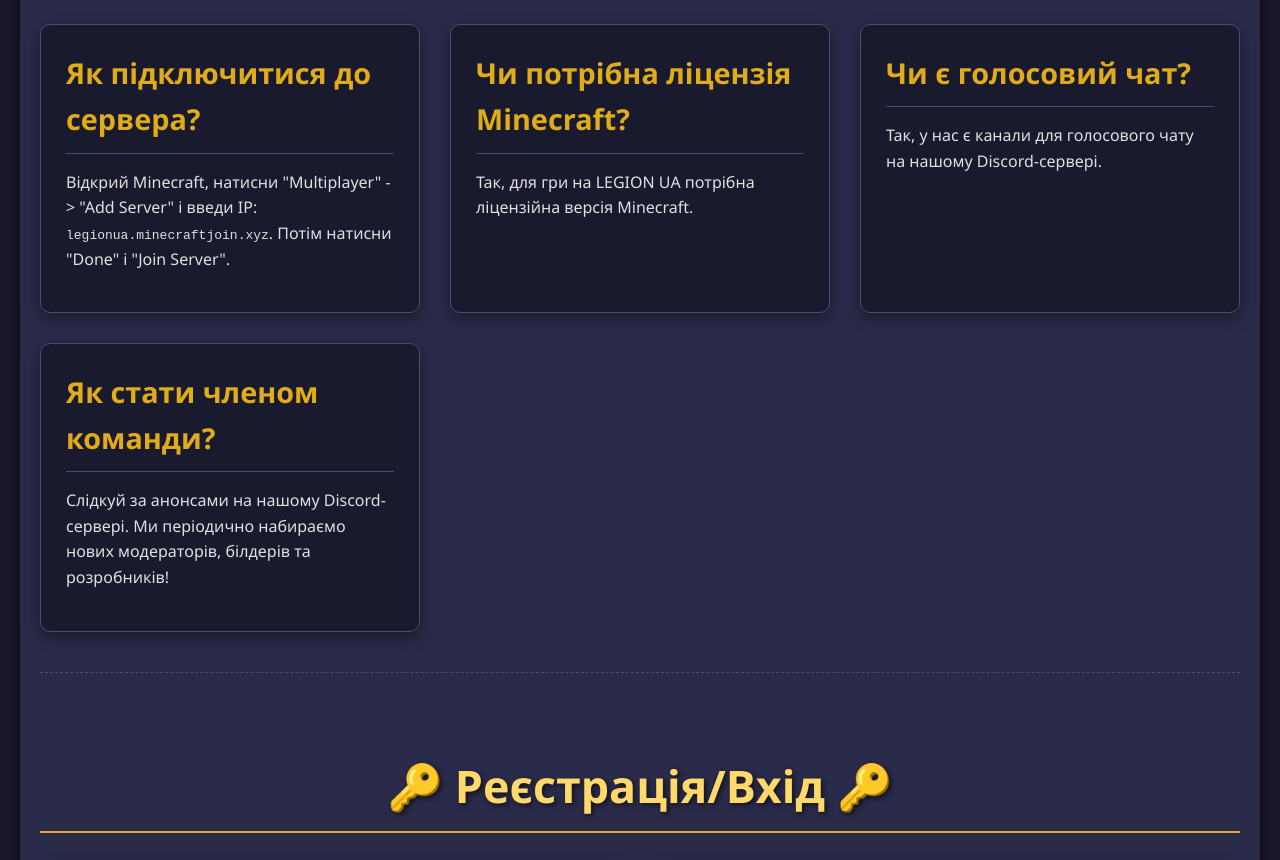
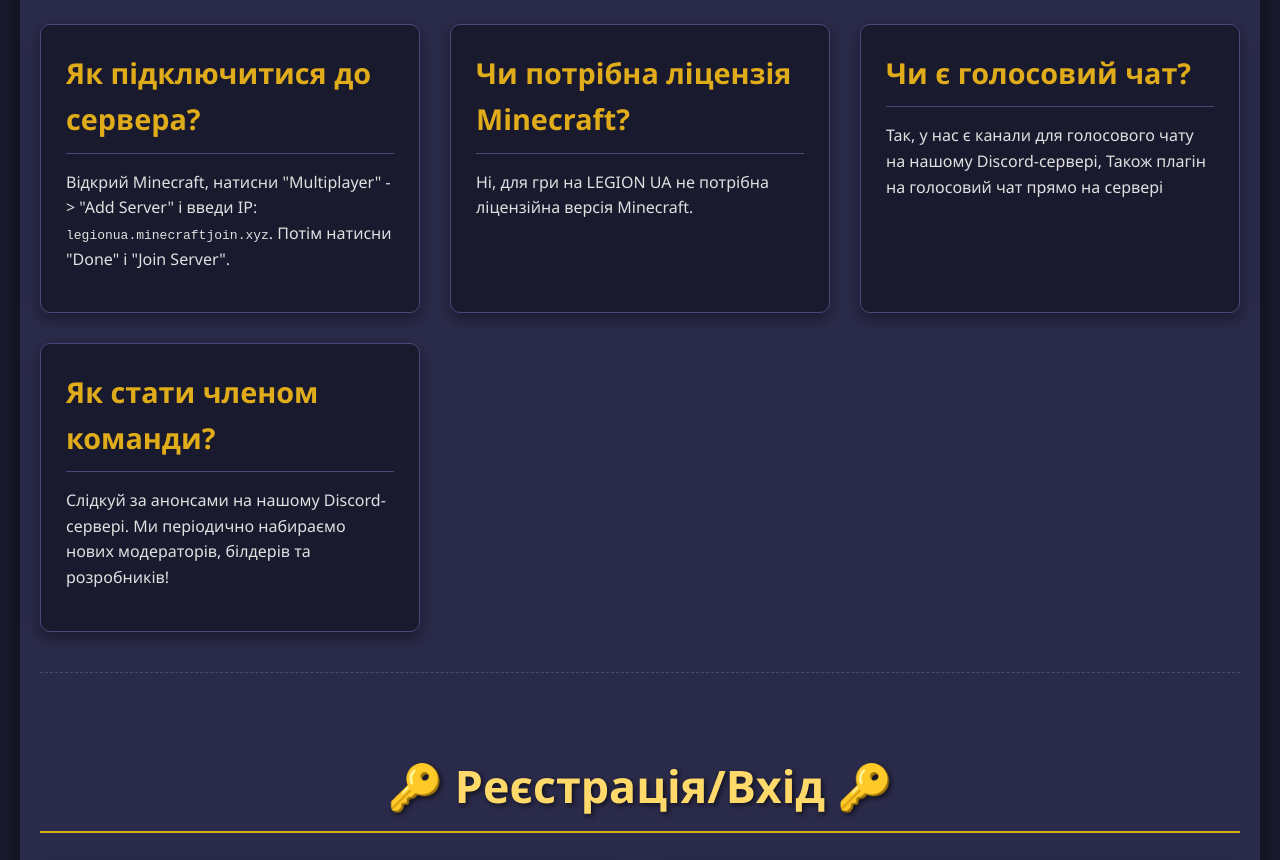
Before and after one commit to Taras2016666/legionuasite, a plain HTML site: page wiki.html in a window 1280 px wide. Shown: the part 3880-4740 px from the top of the page. Drawn offline with Linux system fonts and the light colour scheme.

Commit message:
Покращив

```diff
--- a/wiki.html
+++ b/wiki.html
@@ -528,11 +528,11 @@
       </div>
       <div class="card">
         <h3>Чи потрібна ліцензія Minecraft?</h3>
-        <p>Так, для гри на LEGION UA потрібна ліцензійна версія Minecraft.</p>
+        <p>Ні, для гри на LEGION UA не потрібна ліцензійна версія Minecraft.</p>
       </div>
       <div class="card">
         <h3>Чи є голосовий чат?</h3>
-        <p>Так, у нас є канали для голосового чату на нашому Discord-сервері.</p>
+        <p>Так, у нас є канали для голосового чату на нашому Discord-сервері, Також плагін на голосовий чат прямо на сервері</p>
       </div>
       <div class="card">
         <h3>Як стати членом команди?</h3>
```
